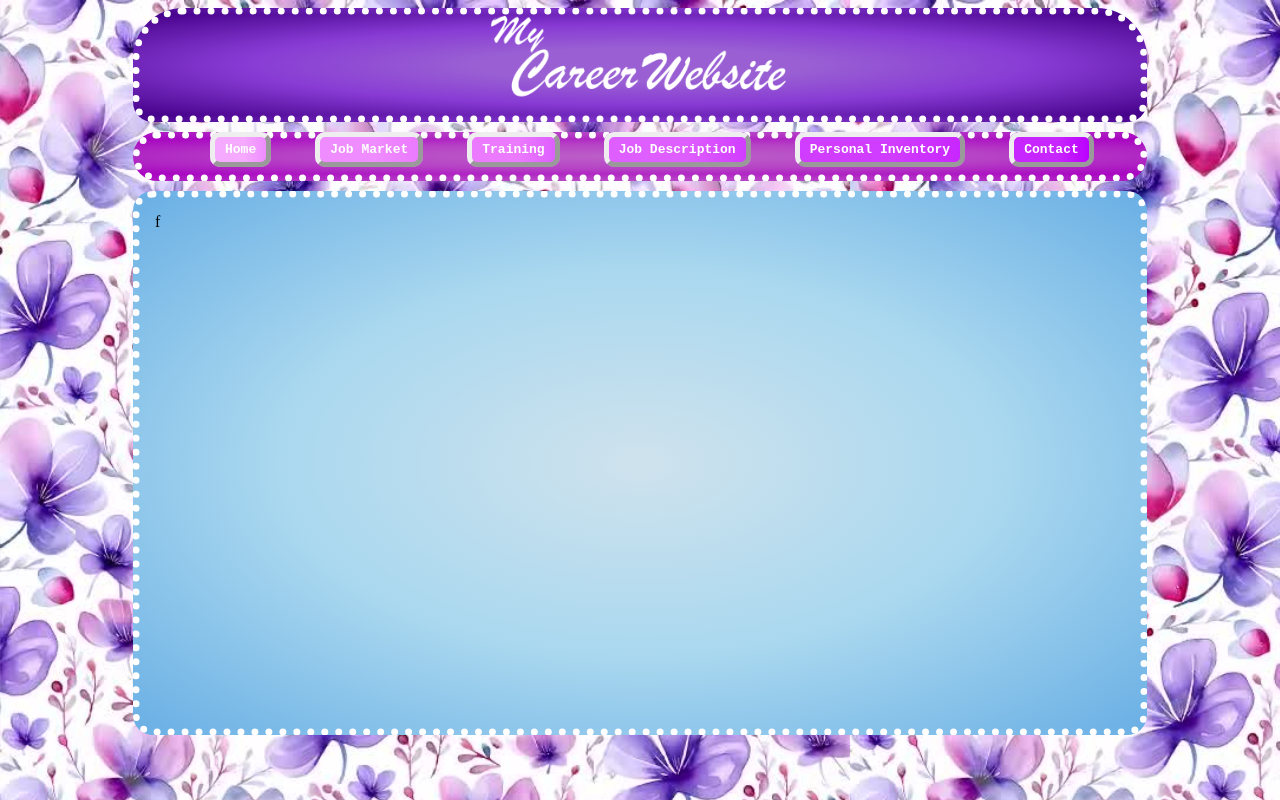
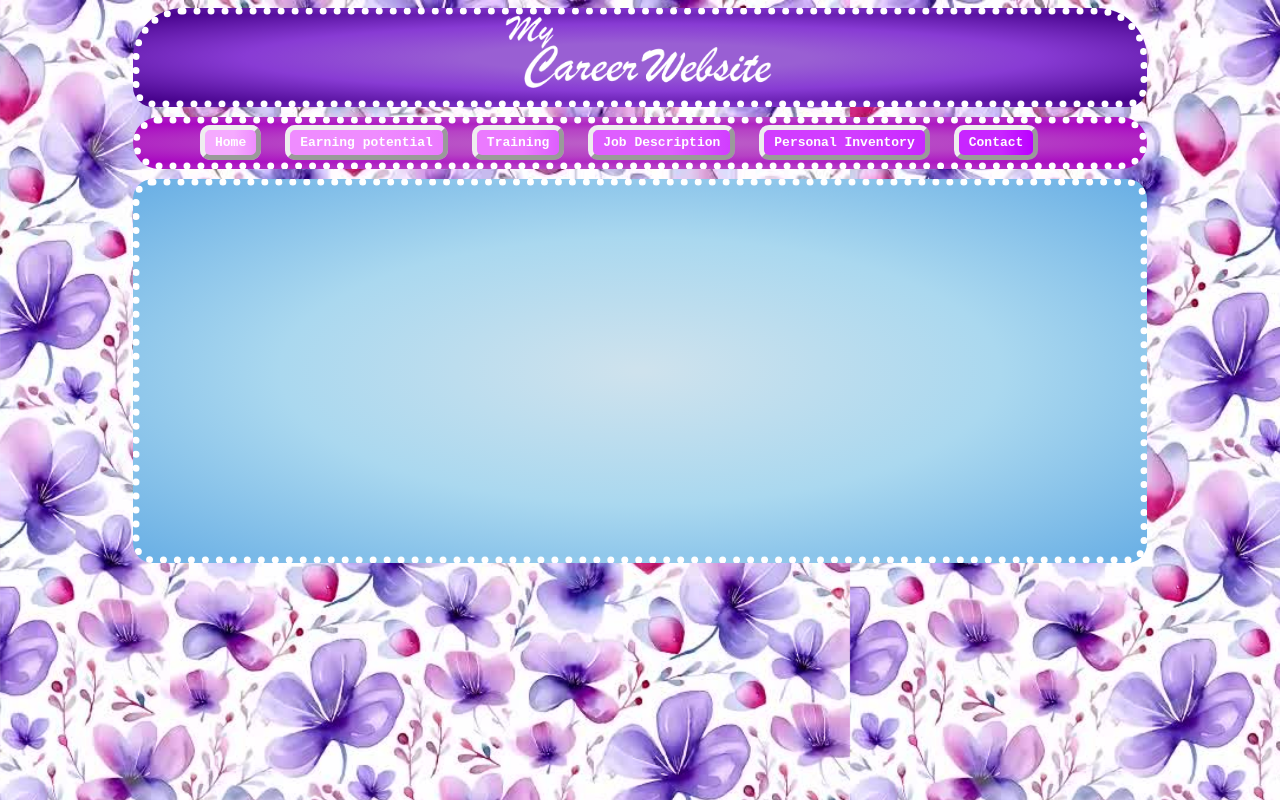
Before and after one commit to twixtedpixie/Career, a plain HTML site: page index.html in a window 1280 px wide. Drawn offline with Linux system fonts and the light colour scheme.

Commit message:
too minor to really have a proper name

```diff
--- a/Style.css
+++ b/Style.css
@@ -8,13 +8,13 @@ header{
     margin: 0px auto;
     background: radial-gradient(ellipse at center,  rgb(153,95,211) 24%,rgb(136,59,212) 56%,rgb(68,0,137) 100%);
     width: 1000px;
-    height: 100px;
+    height: 85px;
 }
 a:link#links{
     border: 5px outset;
     border-radius: 10px;
-    margin-left: 70px;
-    margin-right: 20px;
+    margin-left: 60px;
+    margin-right: 10px;
     padding-top: 5px;
     padding-bottom: 5px;
     padding-left: 10px;
@@ -24,7 +24,7 @@ a:link#links{
 a:link#links2{
     border: 5px outset;
     border-radius: 10px;
-    margin: 20px;
+    margin: 10px;
     padding-top: 5px;
     padding-bottom: 5px;
     padding-left: 10px;
@@ -34,7 +34,7 @@ a:link#links2{
 a:link#links3{
     border: 5px outset;
     border-radius: 10px;
-    margin: 20px;
+    margin: 10px;
     padding-top: 5px;
     padding-bottom: 5px;
     padding-left: 10px;
@@ -45,7 +45,7 @@ a:link#links3{
 a:link#links4{
     border: 5px outset;
     border-radius: 10px;
-    margin: 20px;
+    margin: 10px;
     padding-top: 5px;
     padding-bottom: 5px;
     padding-left: 10px;
@@ -55,7 +55,7 @@ a:link#links4{
 a:link#links5{
     border: 5px outset;
     border-radius: 10px;
-    margin: 20px;
+    margin: 10px;
     padding-top: 5px;
     padding-bottom: 5px;
     padding-left: 10px;
@@ -65,7 +65,7 @@ a:link#links5{
 a:link#links6{
     border: 5px outset;
     border-radius: 10px;
-    margin: 20px;
+    margin: 10px;
     padding-top: 5px;
     padding-bottom: 5px;
     padding-left: 10px;
@@ -78,8 +78,8 @@ a:hover#links{
     border: 5px outset rgb(51, 145, 118);
     background: radial-gradient(ellipse at center,  rgb(48,204,157) 24%,rgb(41,142,170) 57%,rgb(91,0,165) 100%);
     border-radius: 10px;
-    margin-left: 70px;
-    margin-right: 20px;
+    margin-left: 60px;
+    margin-right: 10px;
     padding-top: 5px;
     padding-bottom: 5px;
     padding-left: 10px;
@@ -89,7 +89,7 @@ a:hover#links2{
     border: 5px outset rgb(51, 145, 118);
     background: radial-gradient(ellipse at center,  rgb(48,204,157) 24%,rgb(41,142,170) 57%,rgb(91,0,165) 100%);;
     border-radius: 10px;
-    margin: 20px;
+    margin: 10px;
     padding-top: 5px;
     padding-bottom: 5px;
     padding-left: 10px;
@@ -99,7 +99,7 @@ a:hover#links3{
     border: 5px outset rgb(51, 145, 118);
     background: radial-gradient(ellipse at center,  rgb(48,204,157) 24%,rgb(41,142,170) 57%,rgb(91,0,165) 100%);
     border-radius: 10px;
-    margin: 20px;
+    margin: 10px;
     padding-top: 5px;
     padding-bottom: 5px;
     padding-left: 10px;
@@ -109,7 +109,7 @@ a:hover#links4{
     border: 5px outset rgb(51, 145, 118);
     background: radial-gradient(ellipse at center,  rgb(48,204,157) 24%,rgb(41,142,170) 57%,rgb(91,0,165) 100%);
     border-radius: 10px;
-    margin: 20px;
+    margin: 10px;
     padding-top: 5px;
     padding-bottom: 5px;
     padding-left: 10px;
@@ -119,7 +119,7 @@ a:hover#links5{
     border: 5px outset rgb(51, 145, 118);
     background: radial-gradient(ellipse at center,  rgb(48,204,157) 24%,rgb(41,142,170) 57%,rgb(91,0,165) 100%);
     border-radius: 10px;
-    margin: 20px;
+    margin: 10px;
     padding-top: 5px;
     padding-bottom: 5px;
     padding-left: 10px;
@@ -129,7 +129,7 @@ a:hover#links6{
     border: 5px outset rgb(51, 145, 118);
     background: radial-gradient(ellipse at center,  rgb(48,204,157) 24%,rgb(41,142,170) 57%,rgb(91,0,165) 100%);
     border-radius: 10px;
-    margin: 20px;
+    margin: 10px;
     padding-top: 5px;
     padding-bottom: 5px;
     padding-left: 10px;
@@ -140,8 +140,8 @@ a:active#links{
     border: 5px inset rgb(51, 145, 118);
     background: radial-gradient(ellipse at center,  rgb(48,204,157) 24%,rgb(41,142,170) 57%,rgb(91,0,165) 100%);
     border-radius: 10px;
-    margin-left: 70px;
-    margin-right: 20px;
+    margin-left: 60px;
+    margin-right: 10px;
     padding-top: 5px;
     padding-bottom: 5px;
     padding-left: 10px;
@@ -151,7 +151,7 @@ a:active#links2{
     border: 5px inset rgb(51, 145, 118);
     background: radial-gradient(ellipse at center,  rgb(48,204,157) 24%,rgb(41,142,170) 57%,rgb(91,0,165) 100%);;
     border-radius: 10px;
-    margin: 20px;
+    margin: 10px;
     padding-top: 5px;
     padding-bottom: 5px;
     padding-left: 10px;
@@ -161,7 +161,7 @@ a:active#links3{
     border: 5px inset rgb(51, 145, 118);
     background: radial-gradient(ellipse at center,  rgb(48,204,157) 24%,rgb(41,142,170) 57%,rgb(91,0,165) 100%);
     border-radius: 10px;
-    margin: 20px;
+    margin: 10px;
     padding-top: 5px;
     padding-bottom: 5px;
     padding-left: 10px;
@@ -171,7 +171,7 @@ a:active#links4{
     border: 5px inset rgb(51, 145, 118);
     background: radial-gradient(ellipse at center,  rgb(48,204,157) 24%,rgb(41,142,170) 57%,rgb(91,0,165) 100%);
     border-radius: 10px;
-    margin: 20px;
+    margin: 10px;
     padding-top: 5px;
     padding-bottom: 5px;
     padding-left: 10px;
@@ -181,7 +181,7 @@ a:active#links5{
     border: 5px inset rgb(51, 145, 118);
     background: radial-gradient(ellipse at center,  rgb(48,204,157) 24%,rgb(41,142,170) 57%,rgb(91,0,165) 100%);
     border-radius: 10px;
-    margin: 20px;
+    margin: 10px;
     padding-top: 5px;
     padding-bottom: 5px;
     padding-left: 10px;
@@ -191,7 +191,7 @@ a:active#links6{
     border: 5px inset rgb(51, 145, 118);
     background: radial-gradient(ellipse at center,  rgb(48,204,157) 24%,rgb(41,142,170) 57%,rgb(91,0,165) 100%);
     border-radius: 10px;
-    margin: 20px;
+    margin: 10px;
     padding-top: 5px;
     padding-bottom: 5px;
     padding-left: 10px;
@@ -202,9 +202,10 @@ nav{
     border-radius: 30px;
     border: dotted  7px rgb(255, 255, 255);
     width: 1000px;
+    padding-top: 8px;
     margin: 0px auto;
     background: radial-gradient(ellipse at center,  rgb(188, 97, 200) 0%,rgb(182,66,197) 50%,rgb(168,3,193) 100%);
-    height: 35px;
+    height: 30px;
     margin-top: 10px;
     margin-bottom: 10px;
 }
@@ -215,7 +216,7 @@ article{
     margin: 0px auto;
     background: radial-gradient(ellipse at center,  rgb(206,226,237) 1%,rgb(170,216,239) 51%,rgb(107,176,229) 100%);
     width: 970px;
-    height: 500px;
+    height: 340px;
     overflow: auto;
 }
 .bodytxt{
--- a/index.html
+++ b/index.html
@@ -4,12 +4,12 @@
         <title>Homepage</title>
     </head>
     <header style="text-align: center;">
-        <img src="Assets/Title.png" alt="My Career Website" width="300px">
+        <img src="Assets/Title.png" alt="My Career Website" width="270px">
     </header>
     <body>
         <nav>
             <a class="bodytxt" id="links" href="index.html">Home</a>
-            <a class="bodytxt" id="links2" href="JobMarket.html">Job Market</a>
+            <a class="bodytxt" id="links2" href="JobMarket.html">Earning potential</a>
             <a class="bodytxt" id="links3" href="Training.html">Training</a>
             <a class="bodytxt" id="links4" href="JobDescription.html">Job Description</a>
             <a class="bodytxt" id="links5" href="PersonalInventory.html">Personal Inventory</a>
@@ -17,7 +17,7 @@
         </nav>
         <article>
             <section>
-                f
+
             </section>
         </article>
     </body>
```
Also changed, not shown: Contact.html (+2 -2 lines), JobDescription.html (+2 -2 lines), JobMarket.html (+2 -2 lines), PersonalInventory.html (+2 -2 lines), Training.html (+2 -2 lines).
